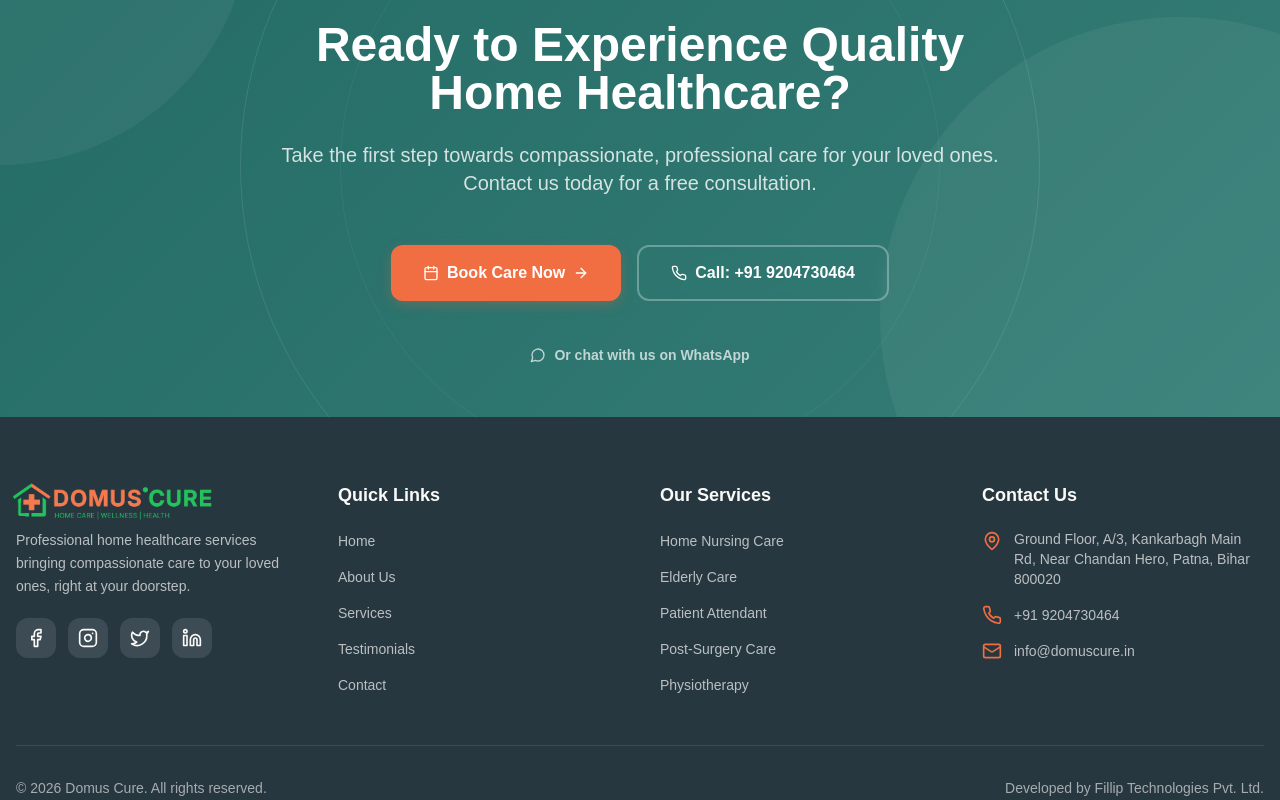
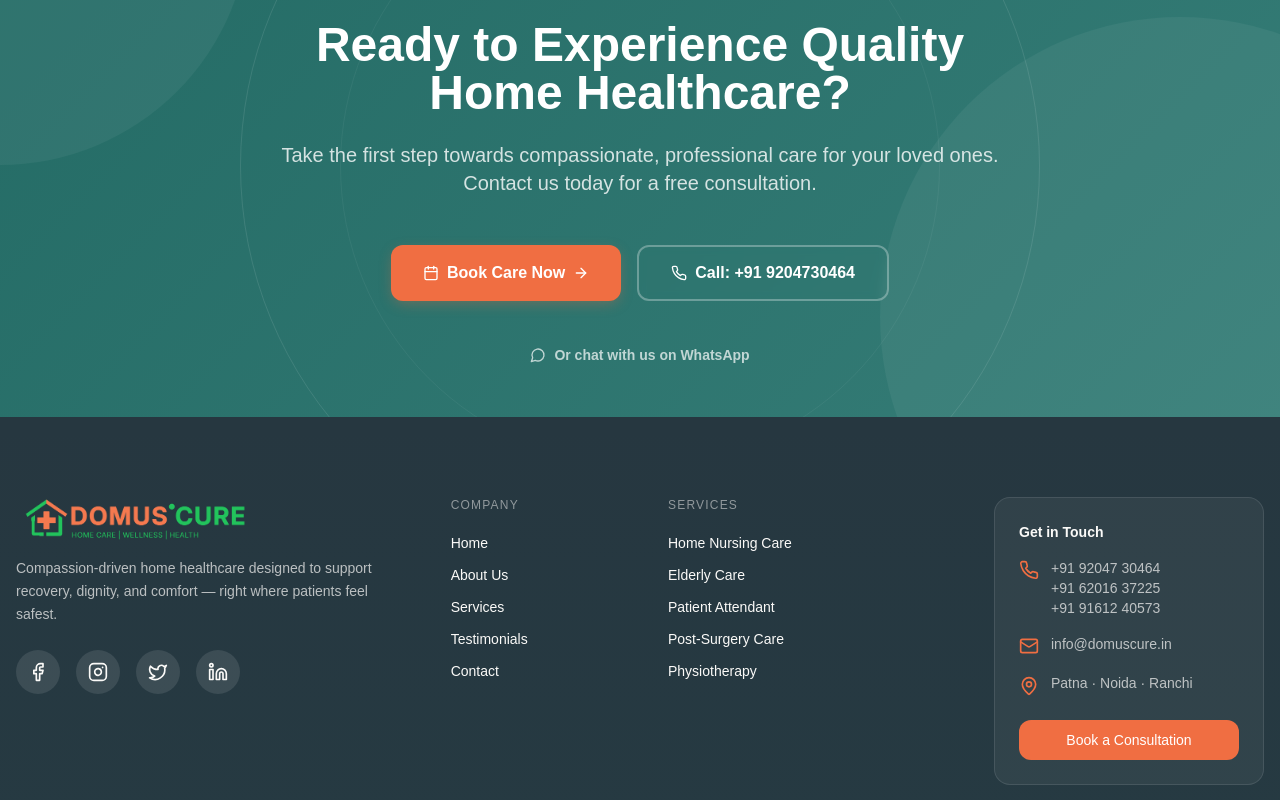
Before and after one commit to fillip-technologies/domus-cure, a React (Vite) app: page /about in a window 1280 px wide. Shown: the part 2000-2800 px from the top of the page. Built offline with nearby package versions, Linux system fonts and the light colour scheme; the HTML template or start-up script is replaced by a standard one.

Commit message:
Refactor Footer component for improved layout and accessibility; update content and styles

```diff
--- a/src/components/Footer.tsx
+++ b/src/components/Footer.tsx
@@ -41,35 +41,32 @@ export const Footer = () => {
   };
 
   return (
-    <footer className="bg-foreground text-background pt-16 pb-8 relative">
-      <div className="container mx-auto px-4">
-        <div className="grid md:grid-cols-2 lg:grid-cols-4 gap-10 mb-12">
+    <footer className="bg-foreground text-background pt-20 pb-10 relative overflow-hidden">
+      {/* Glow */}
+      <div className="absolute inset-0 bg-gradient-to-t from-primary/10 to-transparent pointer-events-none" />
+
+      <div className="relative container mx-auto px-4">
+        {/* Top Section */}
+        <div className="grid gap-14 lg:grid-cols-12 mb-16">
           {/* Brand */}
-          <div>
-            {/* <Link to="/" className="flex items-center gap-2 mb-5">
-              <div className="w-10 h-10 rounded-xl gradient-cta flex items-center justify-center">
-                <span className="text-primary-foreground font-bold text-lg">
-                  D
-                </span>
-              </div>
-              <span className="text-xl font-bold">
-                Domus<span className="text-secondary">Cure</span>
-              </span>
-            </Link> */}
-            <Link to="/">
-              <img src={logo} alt="Domus Cure Logo" className="h-10 w-auto -ml-3" />
-            </Link>
-            <p className="text-background/70 text-sm leading-relaxed mb-5 mt-2">
-              Professional home healthcare services bringing compassionate care
-              to your loved ones, right at your doorstep.
+          <div className="lg:col-span-4">
+            <img src={logo} alt="Domus Cure" className="h-11 mb-4" />
+
+            <p className="text-background/70 text-sm leading-relaxed max-w-sm mb-6">
+              Compassion-driven home healthcare designed to support recovery,
+              dignity, and comfort — right where patients feel safest.
             </p>
-            <div className="flex gap-3">
-              {socialLinks.map((social, index) => (
+
+            <div className="flex items-center gap-4">
+              {socialLinks.map((social, i) => (
                 <a
-                  key={index}
+                  key={i}
                   href={social.href}
                   aria-label={social.label}
-                  className="w-10 h-10 rounded-lg bg-background/10 flex items-center justify-center hover:bg-secondary transition-colors"
+                  className="w-11 h-11 rounded-full bg-background/10
+                         flex items-center justify-center
+                         hover:bg-secondary hover:text-secondary-foreground
+                         transition-all"
                 >
                   <social.icon className="w-5 h-5" />
                 </a>
@@ -77,15 +74,17 @@ export const Footer = () => {
             </div>
           </div>
 
-          {/* Quick Links */}
-          <div>
-            <h4 className="text-lg font-semibold mb-5">Quick Links</h4>
-            <ul className="space-y-3">
-              {quickLinks.map((link, index) => (
-                <li key={index}>
+          {/* Navigation */}
+          <div className="lg:col-span-2">
+            <h4 className="text-xs uppercase tracking-widest text-background/50 mb-5">
+              Company
+            </h4>
+            <ul className="space-y-3 text-sm">
+              {quickLinks.map((link, i) => (
+                <li key={i}>
                   <Link
                     to={link.href}
-                    className="text-background/70 hover:text-secondary transition-colors text-sm"
+                    className="hover:text-secondary transition"
                   >
                     {link.name}
                   </Link>
@@ -95,14 +94,16 @@ export const Footer = () => {
           </div>
 
           {/* Services */}
-          <div>
-            <h4 className="text-lg font-semibold mb-5">Our Services</h4>
-            <ul className="space-y-3">
-              {serviceLinks.map((link, index) => (
-                <li key={index}>
+          <div className="lg:col-span-3">
+            <h4 className="text-xs uppercase tracking-widest text-background/50 mb-5">
+              Services
+            </h4>
+            <ul className="grid grid-cols-1 gap-3 text-sm">
+              {serviceLinks.map((link, i) => (
+                <li key={i}>
                   <Link
                     to={link.href}
-                    className="text-background/70 hover:text-secondary transition-colors text-sm"
+                    className="hover:text-secondary transition"
                   >
                     {link.name}
                   </Link>
@@ -111,59 +112,120 @@ export const Footer = () => {
             </ul>
           </div>
 
-          {/* Contact Info */}
-          <div>
-            <h4 className="text-lg font-semibold mb-5">Contact Us</h4>
-            <ul className="space-y-4">
-              <li className="flex gap-3">
-                <MapPin className="w-5 h-5 text-secondary flex-shrink-0 mt-0.5" />
-                <span className="text-background/70 text-sm">
-                  Ground Floor, A/3, Kankarbagh Main Rd, Near Chandan Hero,
-                  Patna, Bihar 800020
-                </span>
-              </li>
-              <li className="flex gap-3">
-                <Phone className="w-5 h-5 text-secondary flex-shrink-0" />
-                <span className="text-background/70 text-sm">
-                  +91 9204730464
-                </span>
-              </li>
-              <li className="flex gap-3">
-                <Mail className="w-5 h-5 text-secondary flex-shrink-0" />
-                <span className="text-background/70 text-sm">
-                  info@domuscure.in
-                </span>
-              </li>
-            </ul>
+          {/* Contact Card */}
+          <div className="lg:col-span-3">
+            <div className="bg-background/5 border border-background/10 rounded-2xl p-6">
+              <h4 className="text-sm font-semibold mb-4">Get in Touch</h4>
+
+              <div className="space-y-4 text-sm text-background/70">
+                <div className="flex gap-3">
+                  <Phone className="w-5 h-5 text-secondary mt-0.5" />
+                  <div>
+                    <p>+91 92047 30464</p>
+                    <p>+91 62016 37225</p>
+                    <p>+91 91612 40573</p>
+                  </div>
+                </div>
+
+                <div className="flex gap-3">
+                  <Mail className="w-5 h-5 text-secondary mt-0.5" />
+                  <p>info@domuscure.in</p>
+                </div>
+
+                <div className="flex gap-3">
+                  <MapPin className="w-5 h-5 text-secondary mt-1" />
+                  <p className="leading-relaxed">Patna · Noida · Ranchi</p>
+                </div>
+              </div>
+
+              <Link
+                to="/contact"
+                className="mt-6 inline-flex items-center justify-center
+                       w-full rounded-xl bg-secondary text-secondary-foreground
+                       py-2.5 text-sm font-medium hover:opacity-90 transition"
+              >
+                Book a Consultation
+              </Link>
+            </div>
           </div>
         </div>
 
-        {/* Divider */}
-        <div className="border-t border-background/10 pt-8">
-          <div className="flex flex-col md:flex-row justify-between items-center gap-4">
-            <p className="text-background/60 text-sm">
-              © {new Date().getFullYear()} Domus Cure. All rights reserved.
-            </p>
-            <a href="https://filliptechnologies.com/" target="_blank">
-              <p className="text-background/60 text-sm hover:underline underline-offset-2">
-                Developed by Fillip Technologies Pvt. Ltd.
-              </p>
-            </a>
+        {/* Locations */}
+        <div className="mb-12">
+          <div className="bg-background/5 border border-background/10 rounded-2xl p-6">
+            <h4 className="text-sm font-semibold mb-6 flex items-center gap-2">
+              <MapPin className="w-4 h-4 text-secondary" />
+              Our Offices
+            </h4>
+
+            <div className="grid gap-6 md:grid-cols-3 text-sm text-background/70">
+              {/* Patna */}
+              <div>
+                <p className="font-medium text-background mb-1">
+                  Patna (Head Office)
+                </p>
+                <p className="leading-relaxed">
+                  Nav Vihar Colony, 56 ka Dagar,
+                  <br />
+                  Near Nariyani Gas Godown,
+                  <br />
+                  Patna – 800008
+                </p>
+              </div>
+
+              {/* Noida */}
+              <div>
+                <p className="font-medium text-background mb-1">Noida</p>
+                <p className="leading-relaxed">
+                  Kailash Hospital, Sector 71,
+                  <br />
+                  Mamura, Gautam Budh Nagar,
+                  <br />
+                  Uttar Pradesh – 201309
+                </p>
+              </div>
+
+              {/* Ranchi */}
+              <div>
+                <p className="font-medium text-background mb-1">Ranchi</p>
+                <p className="leading-relaxed">
+                  H-238, RIIMS Rd,
+                  <br />
+                  Indraprasth Colony, Tunkitoli,
+                  <br />
+                  Jharkhand – 834009
+                </p>
+              </div>
+            </div>
           </div>
+        </div>
+
+        {/* Bottom Bar */}
+        <div className="flex flex-col md:flex-row items-center justify-between gap-4 border-t border-background/10 pt-6">
+          <p className="text-xs text-background/50">
+            © {new Date().getFullYear()} Domus Cure. All rights reserved.
+          </p>
+
+          <a
+            href="https://filliptechnologies.com/"
+            target="_blank"
+            className="text-xs text-background/50 hover:text-background transition"
+          >
+            Design and Developed by Fillip Technologies
+          </a>
         </div>
       </div>
 
-      {/* Scroll to top button */}
+      {/* Scroll to Top */}
       <motion.button
-        onClick={scrollToTop}
-        initial={{ opacity: 0 }}
-        animate={{ opacity: 1 }}
-        whileHover={{ scale: 1.1 }}
+        onClick={() => window.scrollTo({ top: 0, behavior: "smooth" })}
+        whileHover={{ scale: 1.15 }}
         whileTap={{ scale: 0.9 }}
-        className="fixed bottom-6 right-6 w-12 h-12 rounded-full gradient-cta shadow-button flex items-center justify-center z-50"
-        aria-label="Scroll to top"
+        className="fixed bottom-6 right-6 w-12 h-12 rounded-full
+               bg-secondary text-secondary-foreground shadow-xl
+               flex items-center justify-center z-50"
       >
-        <ArrowUp className="w-5 h-5 text-secondary-foreground" />
+        <ArrowUp className="w-5 h-5" />
       </motion.button>
     </footer>
   );
```
